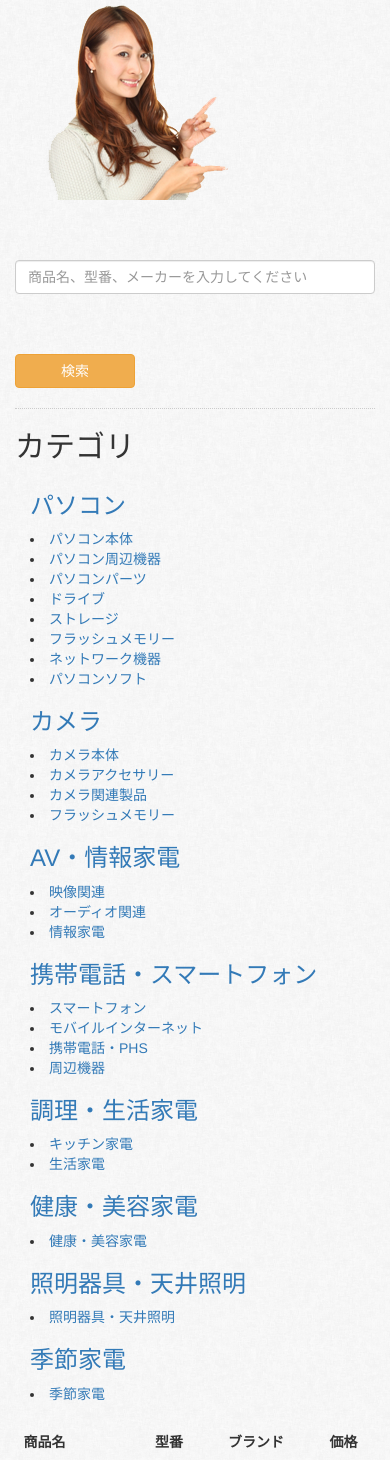
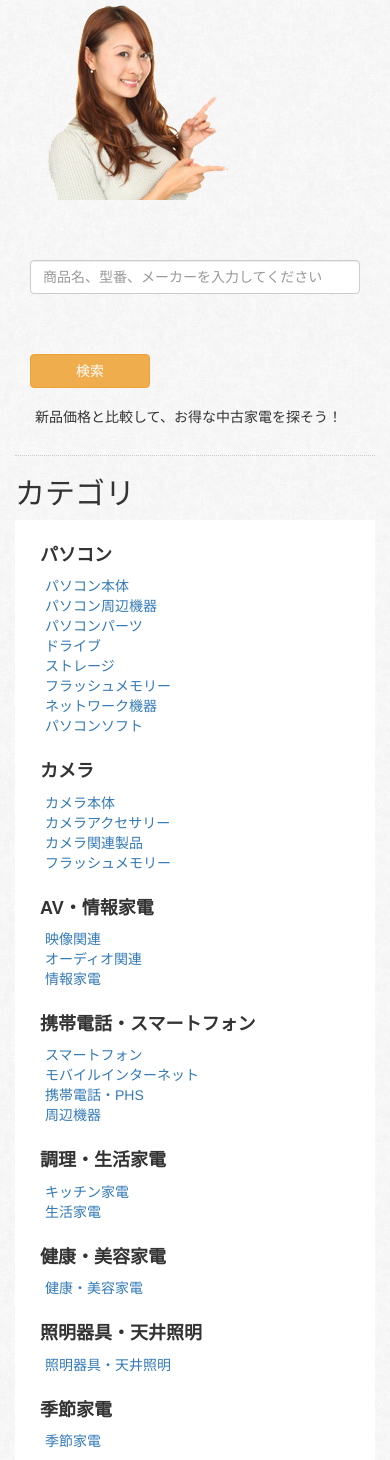
Before and after one commit to hiroshixps/oldmatome, a Rails app: page / in a window 390 px wide; the page is wider, and only the part inside the window is pictured. Shown: the part 114-1574 px from the top of that part. Run offline with Rails 7, Linux system fonts and the light colour scheme; data comes from the database, SQL or seed files in the repository; tables that the repository leaves empty hold one stand-in row (values such as "Sample post"); style sheets or scripts are compiled from the project's sources; some libraries are stand-ins or nearby versions.

Commit message:
fix layout

```diff
--- a/app/assets/stylesheets/custom.css.scss
+++ b/app/assets/stylesheets/custom.css.scss
@@ -13,6 +13,11 @@ h1 {
   line-height: 120%;
 }
 
+.description h2{
+  padding:2px 10px 0px 20px;
+  margin-top: 5px;
+  font-size: 100%;
+}
 body {
   padding: 60px 0 0;
   background-image: image-url("bgimg.png");
@@ -206,7 +211,7 @@ margin-top: 60px;
 
 .product h1 {
   border-bottom: 0 none;
-  color: #f68400;
+  color: #FE3800;
   font-size: 167%;
   padding: 0;
   margin-bottom: 0;
@@ -228,6 +233,7 @@ margin-top: 60px;
 .left-menu{
   padding-left: 10px;
   margin-top:79px;
+  padding-bottom:20px;
   background-color: #FFF;
 }
 
@@ -240,3 +246,27 @@ margin-top: 60px;
   font: bold 18px Arial, Helvetica, sans-serif;
   color: #333;
 }
+
+.top-menu{
+  padding-left: 10px;
+  padding-bottom: 20px;
+  background-color: #FFF;
+}
+
+.top-menu ul{
+  padding-left: 5px;
+  margin-bottom: 2px;
+  list-style: none;
+}
+
+.top-menu h3 > a {
+  font: bold 18px Arial, Helvetica, sans-serif;
+  color: #333;
+}
+.spec tbody > tr > th, td{
+  padding:5px;
+}
+
+.spec{
+  margin-top: 30px;
+}
--- /dev/null
+++ b/app/views/products/_product_list_top.html.erb
@@ -0,0 +1,25 @@
+
+<% if @products.present? %>
+  <%= will_paginate  :class => 'center' %>
+  <div class="col-sm-12">
+    <% @products.each do |product| %>
+      <div class="col-sm-3 img-rounded">
+        <div class="panel panel-default">
+          <div class="panel-body">
+            <%= link_to product  do %>
+              <%= image_tag product.img_url, {:style => 'border: none;', :class => 'img-rounded'} %>
+            <% end %>
+          </div>
+          <div class="panel-footer">
+            <ul>
+              <li><%= product.model %></li>
+              <li class="panel-price"><%= number_to_currency(product.new_price, :unit => "￥", :precision => 0) %></li>
+              <li><%= product.product_name %></li>
+            </ul>
+          </div>
+        </div>
+      </div>
+    <% end %>
+  </div>
+    <%= will_paginate  :class => 'center' %>
+<% end %>
--- a/app/views/products/index.html.erb
+++ b/app/views/products/index.html.erb
@@ -1,53 +1,33 @@
 <div class="left hero-unit">
   <h1>中古PC・家電の最安価格を検索！</h1><br>
-  <form class="form-horizontal" role="form" action="/search" method="get">
   <%= image_tag("search_girl.png", :class => "col-sm-2 img-responsive") %>
+  <form class="form-horizontal col-sm-10" role="form" action="/search" method="get">
     <div class="form-group">
-      <div class=" col-sm-6 vcenter">
+      <div class=" col-sm-10 vcenter">
         <input type="search" name="search" class="form-control" placeholder="商品名、型番、メーカーを入力してください" value="<%= params[:search] %>">
       </div>
       <div class="col-sm-2 vcenter">
         <button type="submit" class="btn btn-default btn-warning">検索</button>
       </div>
     </div>
-  </form><hr>
-
+  </form>
+  <div class="clearfix col-sm-offset-2 description">
+      <h2>新品価格と比較して、お得な中古家電を探そう！</h2>
+  </div><hr>
   <h2>カテゴリ</h2>
-  <section>
+  <section class = "top-menu">
   <% LCategory.all.each do |lc| %>
     <div class="col-sm-3">
       <h3><%=link_to lc.l_category, lcategory_path(:lcat => lc.id) %></h3>
-      <% lc.m_categories.each do |mc| %>
-        <li><%=link_to mc.m_category, mcategory_path(:mcat => mc.id) %></li>
-      <% end %>
+      <ul>
+        <% lc.m_categories.each do |mc| %>
+          <li><%=link_to mc.m_category, mcategory_path(:mcat => mc.id) %></li>
+        <% end %>
+      </ul>
     </div>
   <% end %>
-  </section><br>
+  </section>
 
-
-  <%= will_paginate %>
-  <table class="table">
-    <thead>
-      <tr>
-        <th>商品名</th>
-        <th>型番</th>
-        <th>ブランド</th>
-        <th>価格</th>
-      </tr>
-    </thead>
-
-    <tbody>
-      <% @products.each do |product| %>
-        <tr class="table table-bordered">
-          <td><%= link_to product.product_name, product %></td>
-          <td><%= product.model %></td>
-          <td><%= product.img_url %></td>
-          <td><%= number_to_currency(product.new_price, :unit => "￥", :precision => 0) %></td>
-        </tr>
-      <% end %>
-    </tbody>
-  </table>
-
-  <%= will_paginate %>
+  <%= render 'product_list_top' %>
   <br>
 </div>
--- a/app/views/products/mcategory.html.erb
+++ b/app/views/products/mcategory.html.erb
@@ -17,7 +17,7 @@
     <h3><%= MCategory.find_by(id: @category).m_category  %></h3>
     <% MCategory.find_by_id(@category).s_categories.each do |sc| %>
       <div class="clearfix">
-        <li><%=link_to sc.s_category, scategory_path(:scat => sc.id) %></li>
+       <ul><li><%=link_to sc.s_category, scategory_path(:scat => sc.id) %></li></ul>
       </div>
     <% end %>
       </div>
--- a/app/views/products/show.html.erb
+++ b/app/views/products/show.html.erb
@@ -30,7 +30,7 @@
             <tbody>
               <tr>
                 <td>Amazon</td>
-                <td id = "amazonpc"><%= @amazon_price ? number_to_currency(@amazon_price, :unit => "￥", :precision => 0) :  "-"%></td>
+                <td id = "amazonpc"><%= @amazon_price ? number_to_currency(@amazon_price, :unit => "￥", :precision => 0) :  "商品がありません"%></td>
                 <td><%=@amazon_detail ? (link_to "サイトで確認 ▶︎  ",  @amazon_detail,:target=>["_blank"], :class => "btn btn-warning") : (link_to "類似商品を見る",  @amazon_recommend,:target=>["_blank"], :class => "btn btn-warning" ) %> </td>
               </tr>
               <tr>
@@ -48,10 +48,10 @@
         </div>
       </div>
 
-      <table class=" table table-bordered table-striped col-sm-10">
+      <table class="table-bordered table-striped col-sm-10 spec">
         <tbody>
           <tr>
-            <th>スペック</th>
+            <th colspan="4" class="center">商品仕様</th>
           </tr>
           <% @product.spec.each_slice(2) do |s| %>
             <tr>
```
Also changed, not shown: app/views/products/scategory.html.erb (+2 -6 lines). Lines whose indentation alone changed are shown as unchanged.
